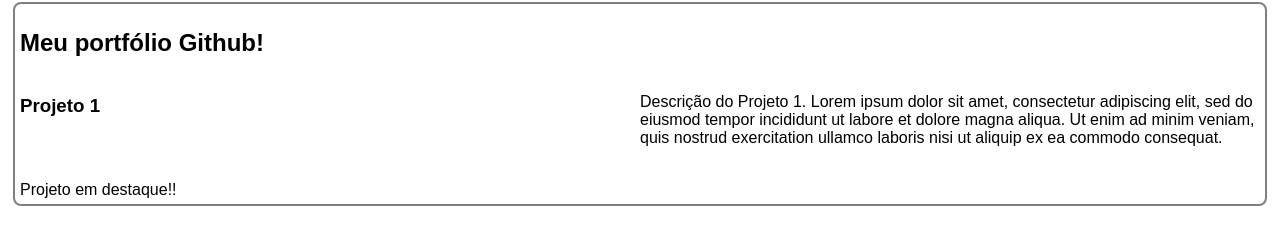
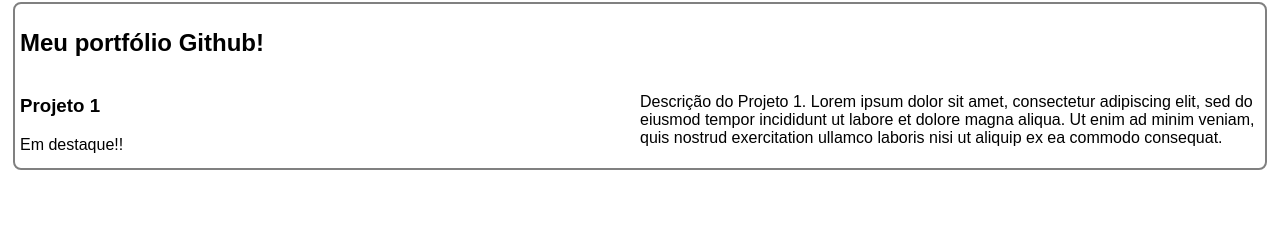
Before and after one commit to LaciJr/M1S08, a React (Create React App) app in the folder portfolio-github/: page / in a window 1280 px wide. Shown: the part 409-654 px from the top of the page. Built offline with nearby package versions, Linux system fonts and the light colour scheme.

Commit message:
Correção exercício 8

```diff
--- a/portfolio-github/src/App.js
+++ b/portfolio-github/src/App.js
@@ -19,11 +19,14 @@ export function Repositorio(props) {
     <div className={styles.card}>
       <h2>Meu portfólio Github!</h2>
       <container className={styles.container_projetoTitulo}>
-      <h3 className={styles.projeto_info}>Projeto 1</h3>
-      <p className={styles.projeto_info}>Descrição do Projeto 1. Lorem ipsum dolor sit amet, consectetur adipiscing elit, sed do eiusmod tempor incididunt ut labore et dolore magna aliqua. Ut enim ad minim veniam, quis nostrud exercitation ullamco laboris nisi ut aliquip ex ea commodo consequat.</p>
+      <div  className={styles.projeto_info}>
+      <h3>Projeto 1</h3>
+      {props.destacar === true ? <span>Em destaque!!</span> : null}
+      </div>
+      <div  className={styles.projeto_info}>
+      <p>Descrição do Projeto 1. Lorem ipsum dolor sit amet, consectetur adipiscing elit, sed do eiusmod tempor incididunt ut labore et dolore magna aliqua. Ut enim ad minim veniam, quis nostrud exercitation ullamco laboris nisi ut aliquip ex ea commodo consequat.</p>
+      </div>
       </container>
-      <br></br>
-      {props.destacar === true ? <span>Projeto em destaque!!</span> : null}
     </div>
   );
 }
```
